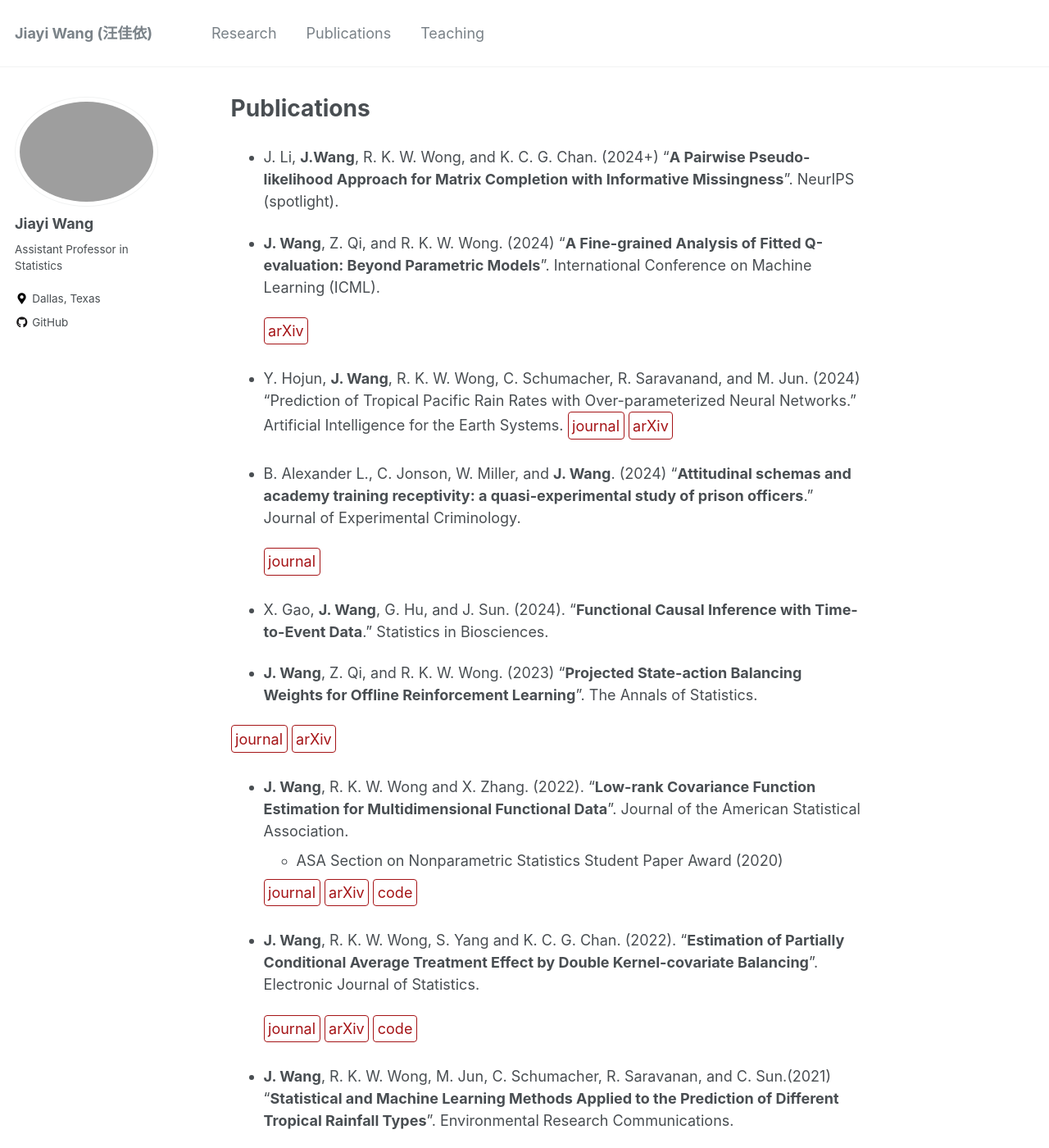
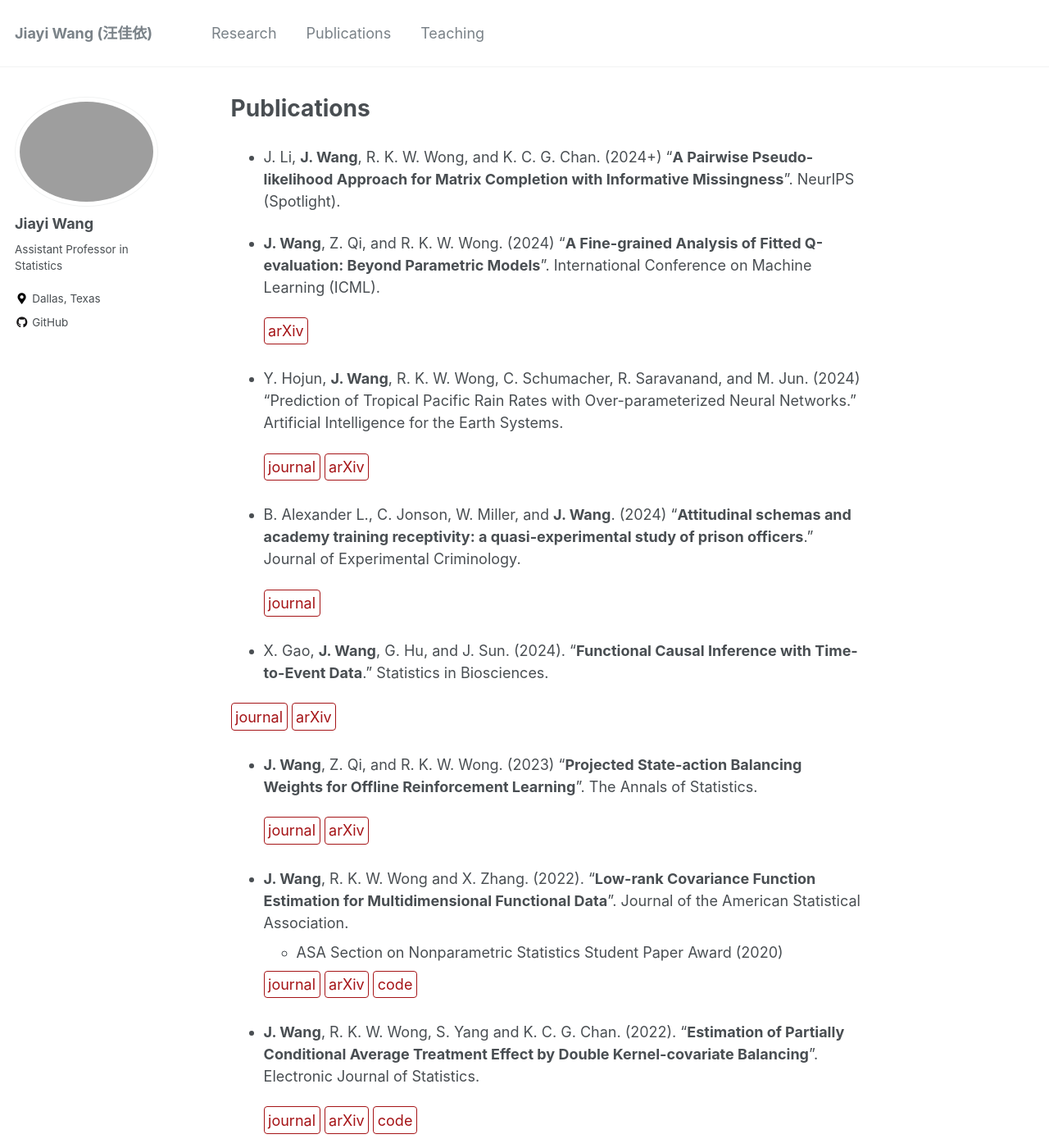
Before and after one commit to jiayiwang1017/jiayiwang1017.github.io, a Jekyll site: the page built from _pages/publications.md, in a window 1280 px wide and 1400 px high. Shown: the whole window at 82% size. Built offline with Jekyll 4.4.1, drawn with Linux system fonts in a browser that asks for light colours.

Commit message:
Update publications.md

```diff
--- a/_pages/publications.md
+++ b/_pages/publications.md
@@ -3,13 +3,14 @@ permalink: /publications/
 title: "Publications"
 ---
 
-- J. Li, **J.Wang**, R. K. W. Wong, and K. C. G. Chan. (2024+) "**A Pairwise Pseudo-likelihood Approach for Matrix Completion with Informative Missingness**". NeurIPS (spotlight).
+- J. Li, **J. Wang**, R. K. W. Wong, and K. C. G. Chan. (2024+) "**A Pairwise Pseudo-likelihood Approach for Matrix Completion with Informative Missingness**". NeurIPS (Spotlight).
 
 - **J. Wang**, Z. Qi, and R. K. W. Wong. (2024) "**A Fine-grained Analysis of Fitted Q-evaluation: Beyond Parametric Models**".  International Conference on Machine Learning (ICML).
 
    [arXiv](https://arxiv.org/abs/2406.10438){: .btn--research}
 
 - Y. Hojun, **J. Wang**, R. K. W. Wong, C. Schumacher, R. Saravanand, and M. Jun. (2024) "Prediction of Tropical Pacific Rain Rates with Over-parameterized Neural Networks." Artificial Intelligence for the Earth Systems.
+
   [journal](https://journals.ametsoc.org/view/journals/aies/3/3/AIES-D-23-0083.1.xml){: .btn--research}  [arXiv](https://arxiv.org/abs/2309.14358){: .btn--research}
 
 
@@ -19,9 +20,11 @@ title: "Publications"
 
 -  X. Gao, **J. Wang**, G. Hu, and J. Sun. (2024).  "**Functional Causal Inference with Time-to-Event Data**." Statistics in Biosciences.
 
+  [journal](https://link.springer.com/article/10.1007/s12561-024-09439-4){: .btn--research} [arXiv](https://arxiv.org/abs/2304.12460){: .btn--research}
+
 - **J. Wang**, Z. Qi, and R. K. W. Wong. (2023)  "**Projected State-action Balancing Weights for Offline Reinforcement Learning**". The Annals of Statistics.
 
- [journal](https://projecteuclid.org/journals/annals-of-statistics/volume-51/issue-4/Projected-state-action-balancing-weights-for-offline-reinforcement-learning/10.1214/23-AOS2302.full){: .btn--research} [arXiv](https://arxiv.org/abs/2109.04640){: .btn--research}
+   [journal](https://projecteuclid.org/journals/annals-of-statistics/volume-51/issue-4/Projected-state-action-balancing-weights-for-offline-reinforcement-learning/10.1214/23-AOS2302.full){: .btn--research} [arXiv](https://arxiv.org/abs/2109.04640){: .btn--research}
 
 - **J. Wang**, R. K. W. Wong and X. Zhang. (2022). "**Low-rank Covariance Function Estimation for Multidimensional Functional Data**". Journal of the American Statistical Association.
   - ASA Section on Nonparametric Statistics Student Paper Award (2020)
@@ -47,7 +50,9 @@ title: "Publications"
 
 # Preprints
 - **J. Wnag**, Z. Qi and C. Shi, "**Blessing from experts: Super reinforcement learning in confounded environments**".
-[arXiv](https://arxiv.org/abs/2209.15448){: .btn--research}
+
+   [arXiv](https://arxiv.org/abs/2209.15448){: .btn--research}
 
 - **J. Wang**, R. K.W. Wong, X. Zhang and K. C. G. Chan. "**Flexible Treatment Effect Estimation with Functional Treatments**".
-  [arXiv](https://arxiv.org/abs/2309.08039){: .btn--research}
+
+   [arXiv](https://arxiv.org/abs/2309.08039){: .btn--research}
```
